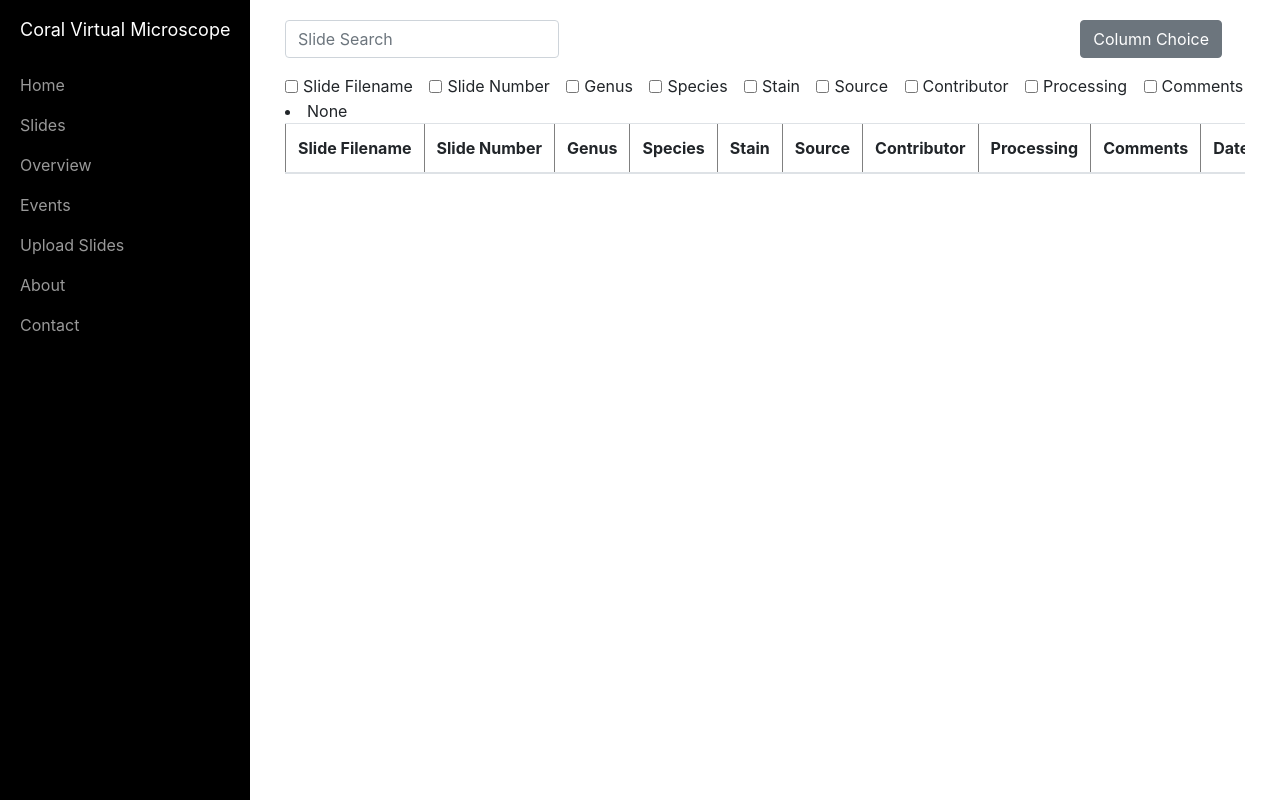
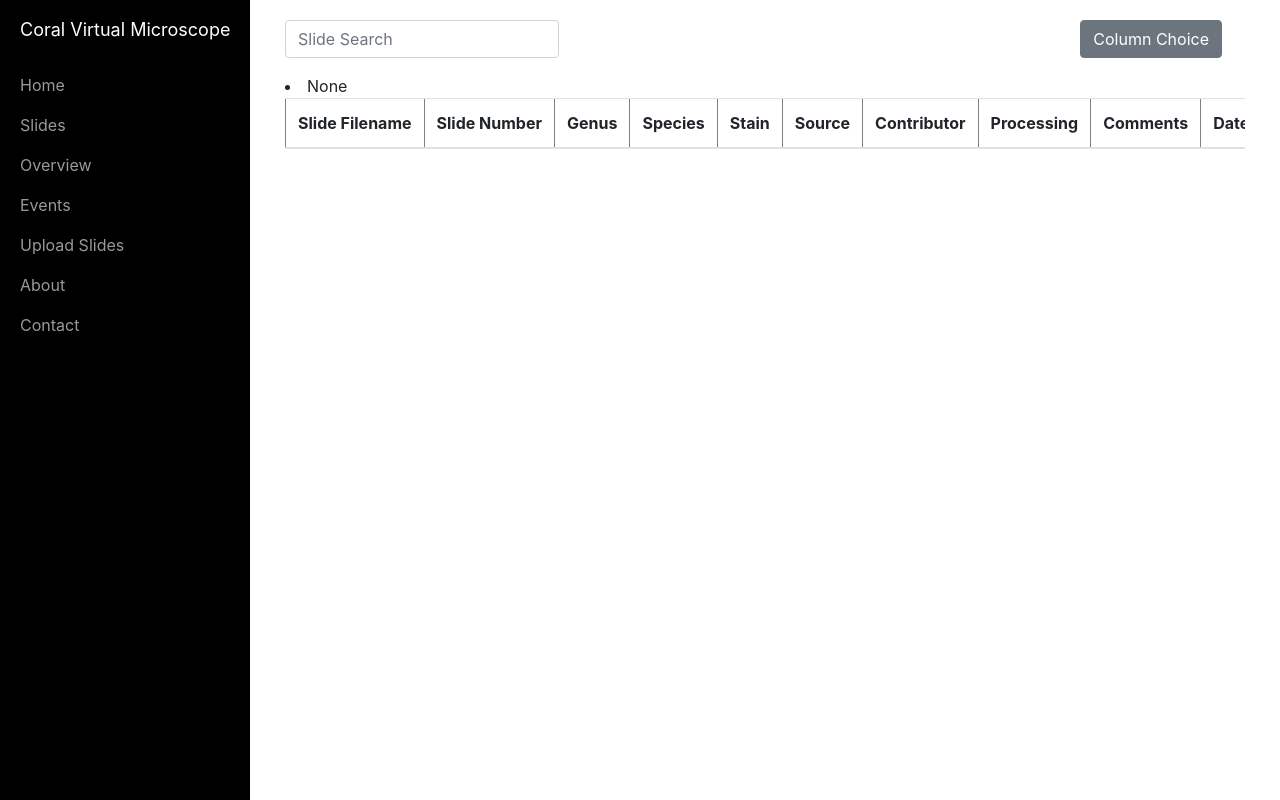
Before and after one commit to cmakinen/coral-virtual-microscope, a Flask app: page /slides in a window 1280 px wide. Run offline with Flask 2, Linux system fonts and the light colour scheme; data that the repository does not hold is empty; some libraries are stand-ins or nearby versions.

Commit message:
Hiding choice by default

```diff
--- a/templates/files.html
+++ b/templates/files.html
@@ -69,7 +69,7 @@
                                 <button type="button" class="btn btn-secondary" onclick="toggleColumnChoice()">Column Choice</button>
                             </div>
                         </div>
-                        <div class="btn-group-toggle"  id="columnChoice">
+                        <div class="btn-group-toggle" style="display:none" id="columnChoice">
                                 <div class="form-check form-check-inline">
                                     <input class="form-check-input" type="checkbox" name="inlineRadioOptions" id="inlineRadio1" value="option1">
                                     <label class="form-check-label" for="inlineRadio1">Slide Filename</label>
```
